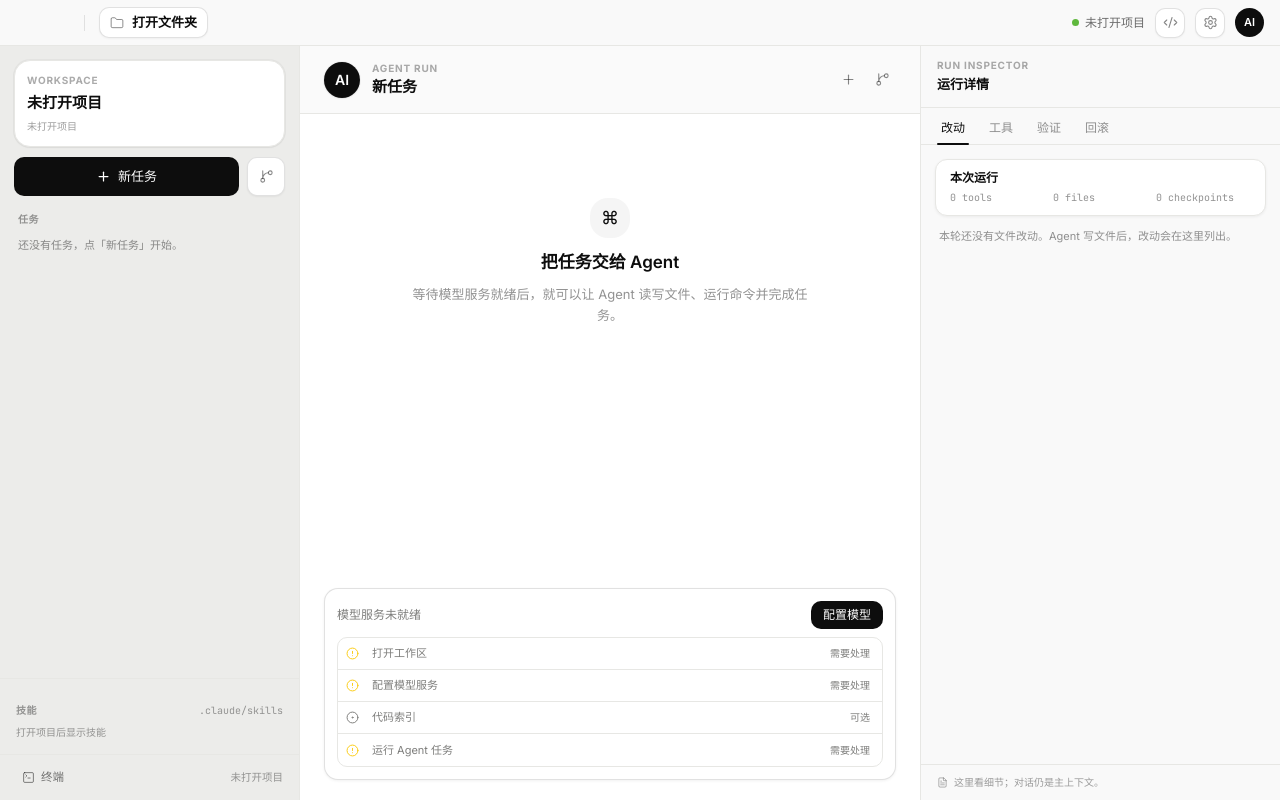
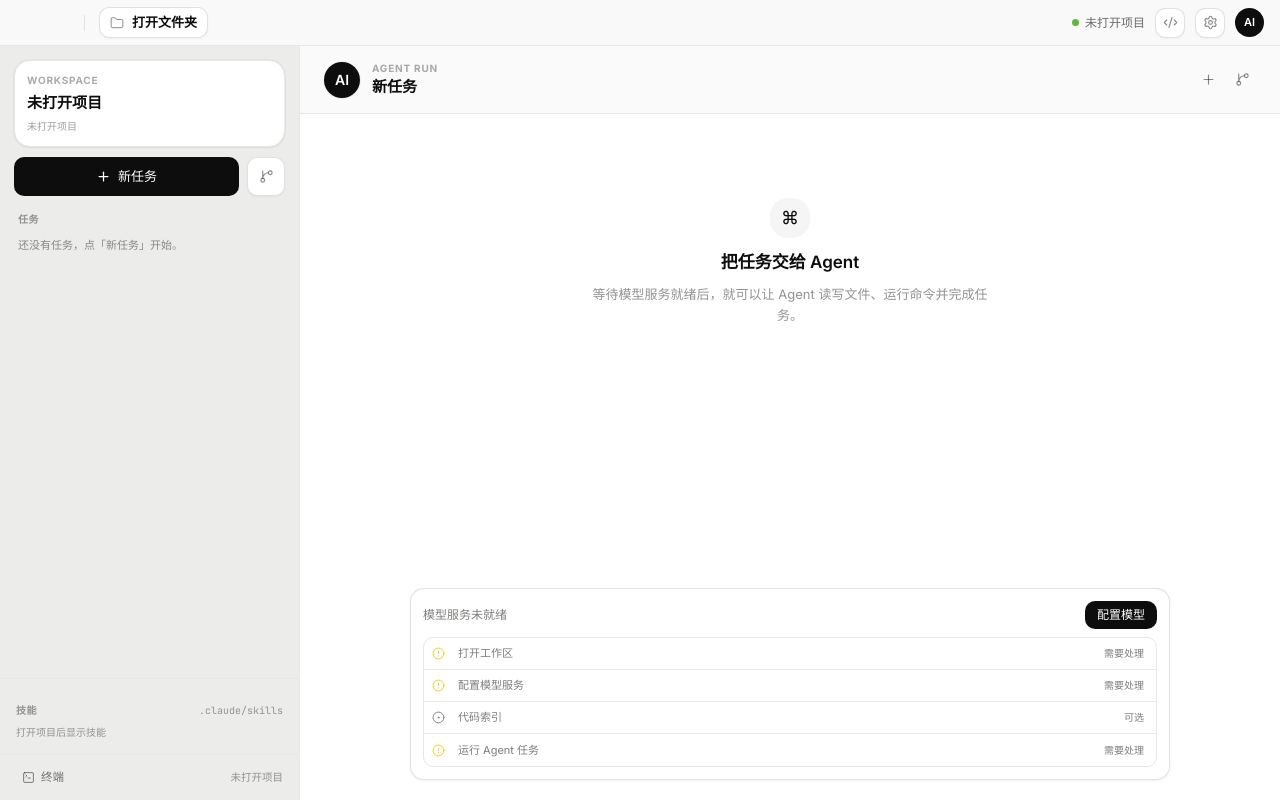
Before and after one commit to p353019433-maker/multiagent-ide, a React (Vite) app: page / in a window 1280 px wide. Built offline with nearby package versions, Linux system fonts and the light colour scheme.

Commit message:
ui(task): auto-show run inspector only when useful

```diff
--- a/src/renderer/components/task/TaskPanel.tsx
+++ b/src/renderer/components/task/TaskPanel.tsx
@@ -4,7 +4,6 @@ import { useTaskWorkspace, type RunDebateTaskResult } from '../../context/TaskCo
 import { useWorkspace } from '../../context/WorkspaceContext';
 import { useEditor } from '../../context/EditorContext';
 import TaskMessage from './TaskMessage';
-import ToolExecutionRow from './ToolExecutionRow';
 import type { ChatMessage as ChatMessageType } from '@shared/types';
 import { TASK_SYSTEM_PROMPT } from '@shared/tools';
 import { setInlineCompletionSource, updateInlineCompletionConfig } from '../editor/inlineCompletion';
@@ -179,6 +178,22 @@ export default function TaskPanel({ readiness, onReadinessAction }: Props) {
     }
   };
   const hasRuntimeRows = messages.length > 0 || toolExecutions.length > 0 || isStreaming || multiRoleRunning;
+  const [inspectorDismissed, setInspectorDismissed] = useState(false);
+  const hasInspectorContent =
+    toolExecutions.length > 0 ||
+    checkpoints.length > 0 ||
+    artifacts.length > 0 ||
+    !!pendingApproval ||
+    multiRoleRunning ||
+    !!multiRoleResult ||
+    !!currentDebate;
+  const showInspector = hasInspectorContent && !inspectorDismissed;
+
+  useEffect(() => {
+    if (isStreaming || multiRoleRunning || pendingApproval || toolExecutions.some((e) => e.status === 'running')) {
+      setInspectorDismissed(false);
+    }
+  }, [isStreaming, multiRoleRunning, pendingApproval, toolExecutions]);
 
   const resolvePath = (p: string): string => resolveWorkspacePath(effectiveRootPath, p);
 
@@ -554,14 +569,6 @@ ${suffix.slice(0, 500)}${editsCtx}
           <TaskMessage key={msg.id} message={msg} />
         ))}
 
-        {toolExecutions.length > 0 && (
-          <div className="my-3 overflow-hidden rounded-[10px] border border-border shadow-card">
-            {toolExecutions.map((exec) => (
-              <ToolExecutionRow key={exec.id} execution={exec} />
-            ))}
-          </div>
-        )}
-
         {isStreaming && streamContent && (
           <div className="grid grid-cols-[48px_minmax(0,1fr)] gap-4 py-4 text-sm">
             <div className="font-mono text-[9.5px] leading-[1.7] text-foreground/35">RUN</div>
@@ -706,7 +713,19 @@ ${suffix.slice(0, 500)}${editsCtx}
       </div>
       </div>
 
+      {showInspector && (
         <aside className="w-[360px] flex-none border-l border-border">
+          <div className="flex h-full flex-col">
+            <button
+              type="button"
+              onClick={() => setInspectorDismissed(true)}
+              className="self-end px-3 py-2 text-11 text-foreground/45 hover:text-foreground"
+              aria-label="关闭运行详情"
+              title="关闭运行详情"
+            >
+              关闭
+            </button>
+            <div className="min-h-0 flex-1">
               <DeliveryTray
                 toolExecutions={toolExecutions}
                 checkpoints={checkpoints}
@@ -715,7 +734,10 @@ ${suffix.slice(0, 500)}${editsCtx}
                 onRevert={revertCheckpoint}
                 onOpen={openFile}
               />
+            </div>
+          </div>
         </aside>
+      )}
     </div>
   );
 }
```
Lines whose indentation alone changed are shown as unchanged.
